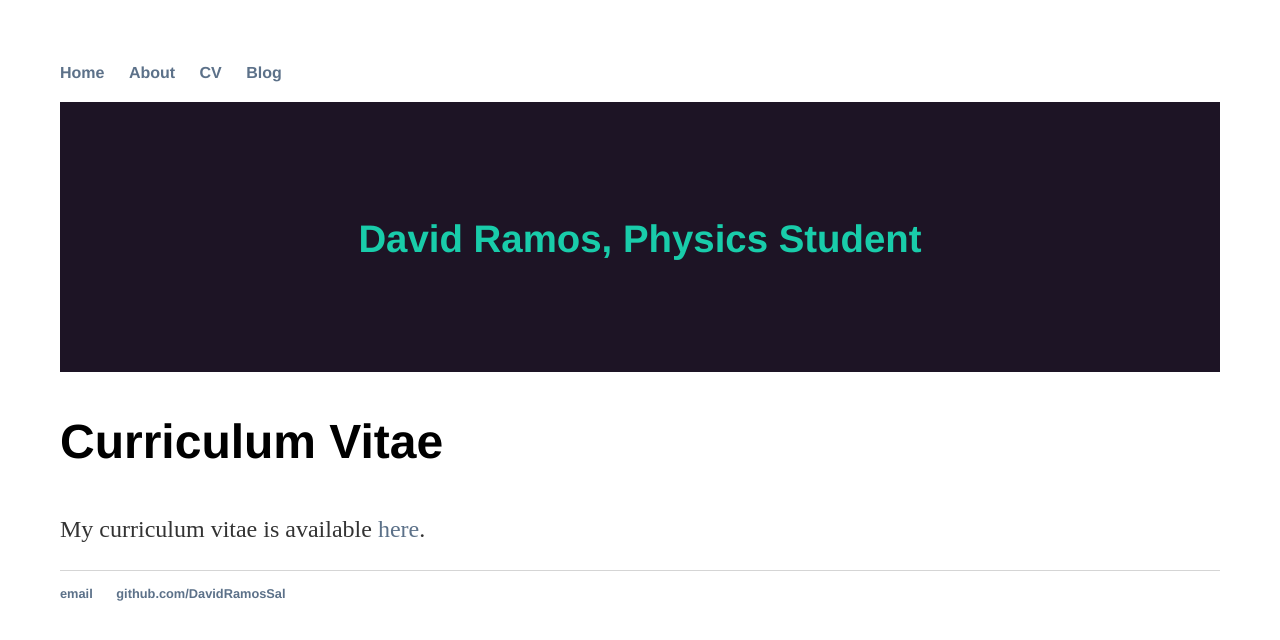
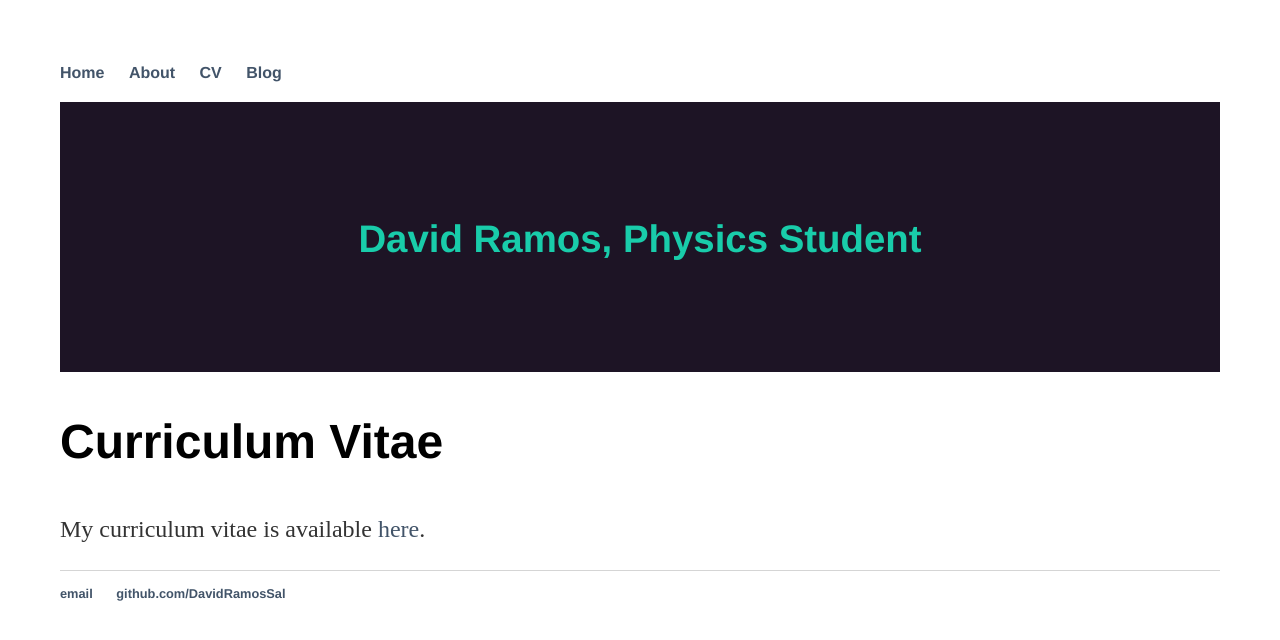
Before and after one commit to DavidRamosSal/DavidRamosSal.github.io, a Jekyll site: the page built from cv/index.html, in a window 1280 px wide. Shown: the top 640 px of the page. Built offline with Jekyll 4.4.1, drawn with Linux system fonts in a browser that asks for light colours.

Commit message:
Update main.css

```diff
--- a/css/main.css
+++ b/css/main.css
@@ -15,7 +15,7 @@ nav ul li, footer ul li {
 }
 a {
     text-decoration: none;
-    color: #5c7189;
+    color: #425469;
 }
 a1 {
     text-decoration: none;
```
